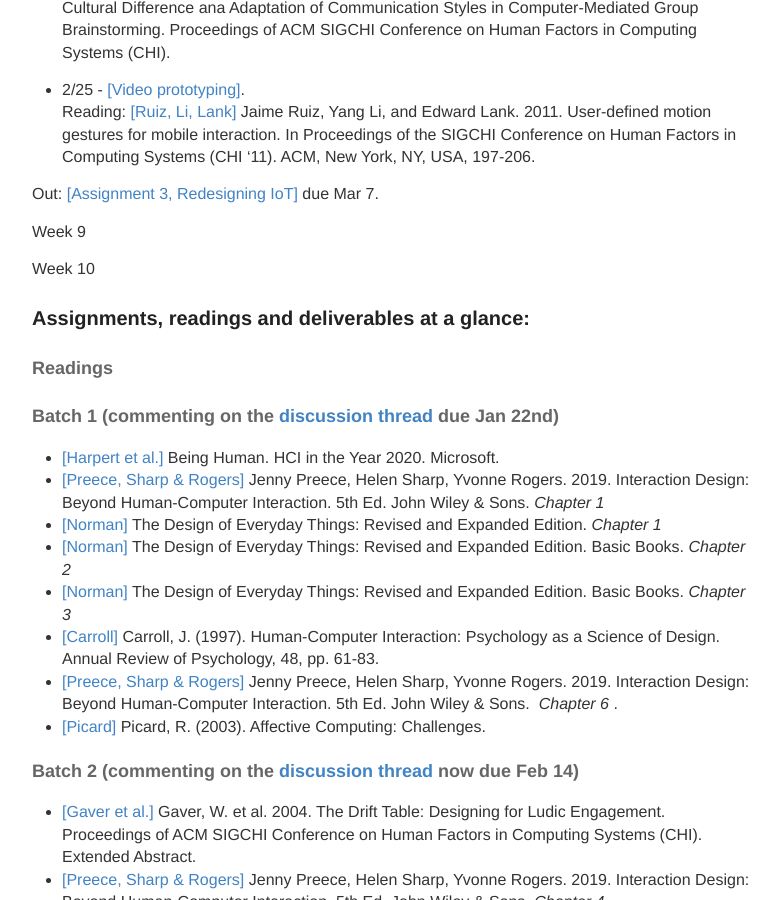
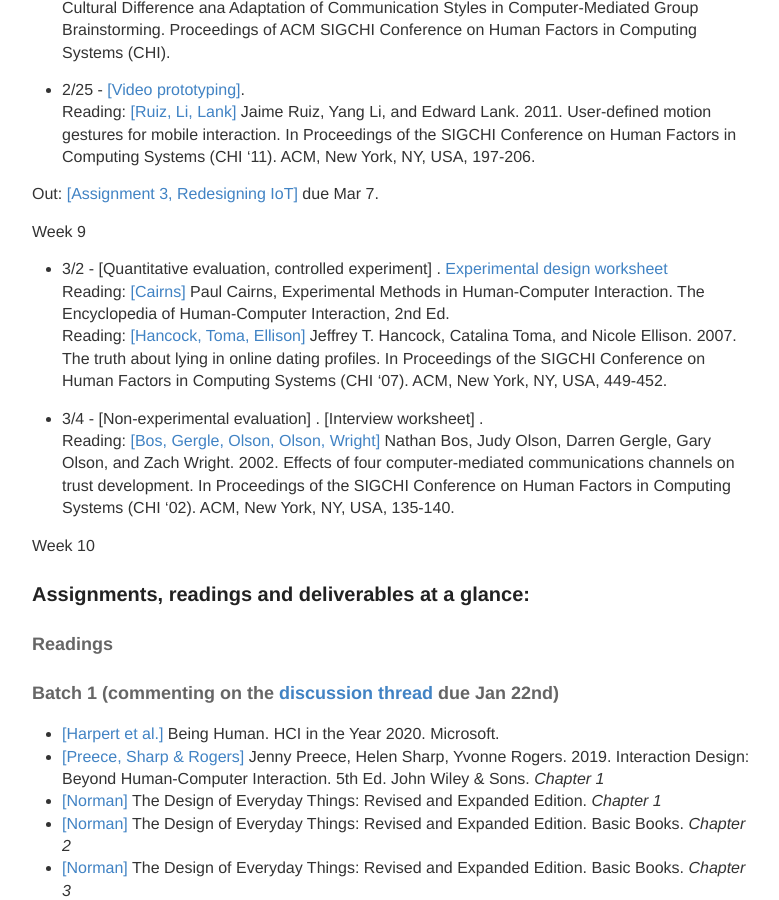
Before and after one commit to hciwang/hciwang.github.io, a Jekyll site: the page built from _posts/2021-1-1-lectures.md, in a window 1280 px wide and 900 px high, scrolled down 2860 px. Shown: the whole window, without its empty margins (248-1027 px from the left). Built offline with Jekyll 4.4.1, drawn with Linux system fonts in a browser that asks for light colours.

Commit message:
Update 2021-1-1-lectures.md

```diff
--- a/_posts/2021-1-1-lectures.md
+++ b/_posts/2021-1-1-lectures.md
@@ -105,6 +105,13 @@
 Out: [[Assignment 3, Redesigning IoT]](https://canvas.ucdavis.edu/courses/539971/assignments/644046) due Mar 7.
 
 Week 9
+- 3/2 -  [Quantitative evaluation, controlled experiment] . [Experimental design worksheet](https://canvas.ucdavis.edu/courses/539971/files/folder/Lectures?preview=12039191)
+Reading: [[Cairns]](https://www.interaction-design.org/literature/book/the-encyclopedia-of-human-computer-interaction-2nd-ed/experimental-methods-in-human-computer-interaction) Paul Cairns, Experimental Methods in Human-Computer Interaction. The Encyclopedia of Human-Computer Interaction, 2nd Ed.
+Reading: [[Hancock, Toma, Ellison]](https://sml.stanford.edu/ml/2007/05/hancock-chi-the-truth-about-lying.pdf) Jeffrey T. Hancock, Catalina Toma, and Nicole Ellison. 2007. The truth about lying in online dating profiles. In Proceedings of the SIGCHI Conference on Human Factors in Computing Systems (CHI '07). ACM, New York, NY, USA, 449-452.
+
+
+- 3/4 -   [Non-experimental evaluation]  . [Interview worksheet] .
+Reading:  [[Bos, Gergle, Olson, Olson, Wright]](http://collablab.northwestern.edu/CollabolabDistro/nucmc/p135-bos.pdf) Nathan Bos, Judy Olson, Darren Gergle, Gary Olson, and Zach Wright. 2002. Effects of four computer-mediated communications channels on trust development. In Proceedings of the SIGCHI Conference on Human Factors in Computing Systems (CHI '02). ACM, New York, NY, USA, 135-140.
 
 Week 10
 
```
